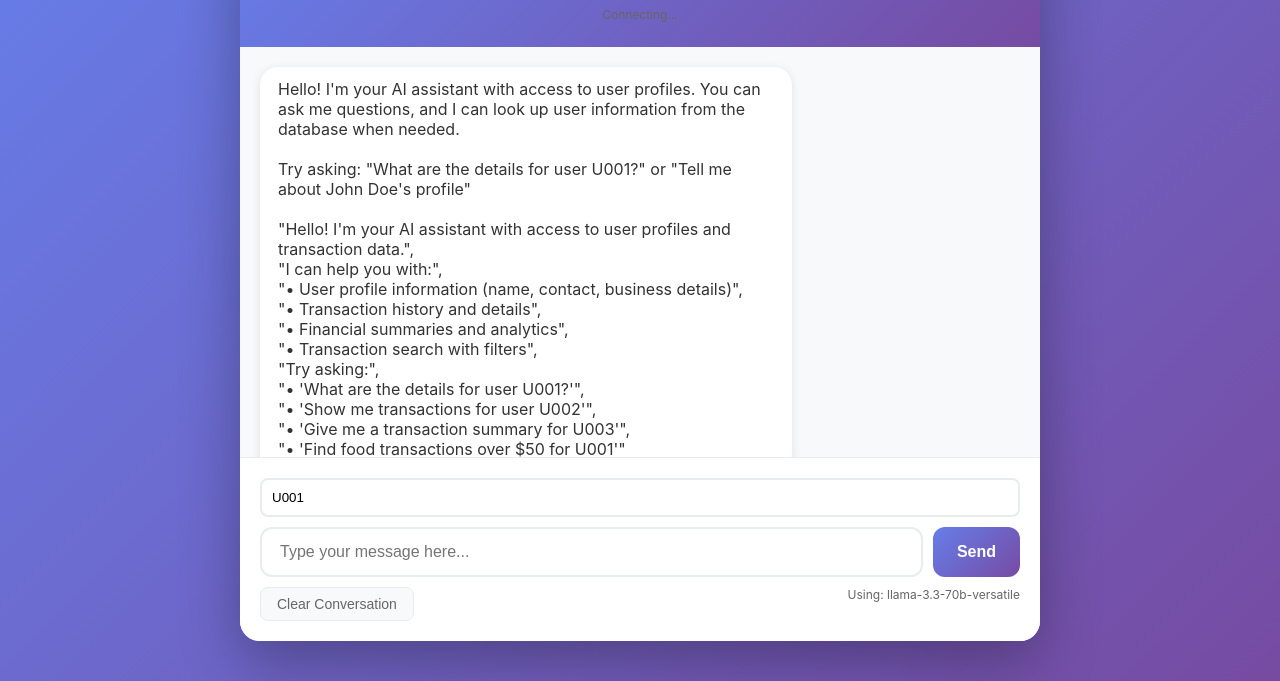
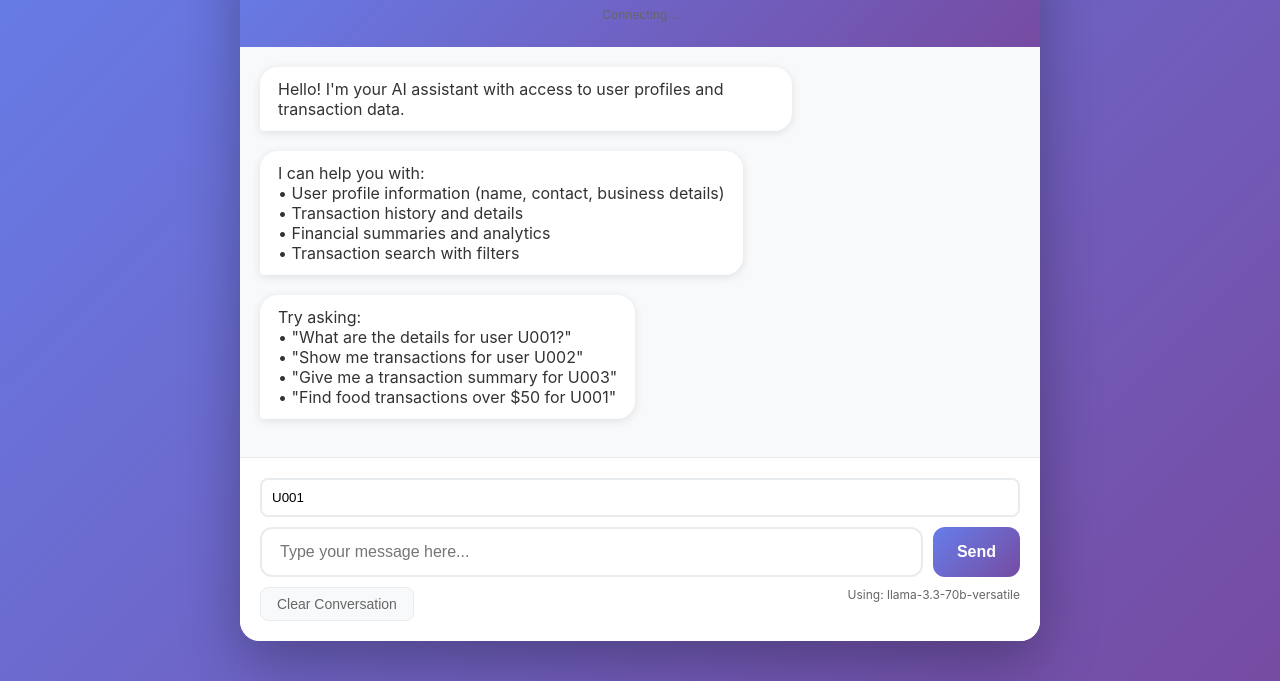
Before and after one commit to MedaAkhil/MCP-MySQL, a website: page index.html in a window 1280 px wide. Shown: the part 119-800 px from the top of the page. Drawn offline with Linux system fonts and the light colour scheme; no server answers.

Commit message:
CHATBOT | UI correction

```diff
--- a/index.html
+++ b/index.html
@@ -248,23 +248,27 @@
         <div class="chat-messages" id="chatMessages">
             <div class="message assistant">
                 <div class="message-content">
-                    Hello! I'm your AI assistant with access to user profiles.
-                    You can ask me questions, and I can look up user information from the database when needed.
-                    <br><br>
-                    Try asking: "What are the details for user U001?" or "Tell me about John Doe's profile"
-                    <br><br>
-                        "Hello! I'm your AI assistant with access to user profiles and transaction data.",
-                        <br>
-    "I can help you with:",<br>
-    "• User profile information (name, contact, business details)",<br>
-    "• Transaction history and details",<br>
-    "• Financial summaries and analytics",<br>
-    "• Transaction search with filters",<br>
-    "Try asking:",<br>
-    "• 'What are the details for user U001?'",<br>
-    "• 'Show me transactions for user U002'",<br>
-    "• 'Give me a transaction summary for U003'",<br>
-    "• 'Find food transactions over $50 for U001'"<br>
+                    Hello! I'm your AI assistant with access to user profiles and transaction data.
+                </div>
+            </div>
+
+            <div class="message assistant">
+                <div class="message-content">
+                    I can help you with:<br>
+                    • User profile information (name, contact, business details)<br>
+                    • Transaction history and details<br>
+                    • Financial summaries and analytics<br>
+                    • Transaction search with filters
+                </div>
+            </div>
+
+            <div class="message assistant">
+                <div class="message-content">
+                    Try asking:<br>
+                    • "What are the details for user U001?"<br>
+                    • "Show me transactions for user U002"<br>
+                    • "Give me a transaction summary for U003"<br>
+                    • "Find food transactions over $50 for U001"
                 </div>
             </div>
         </div>
```
